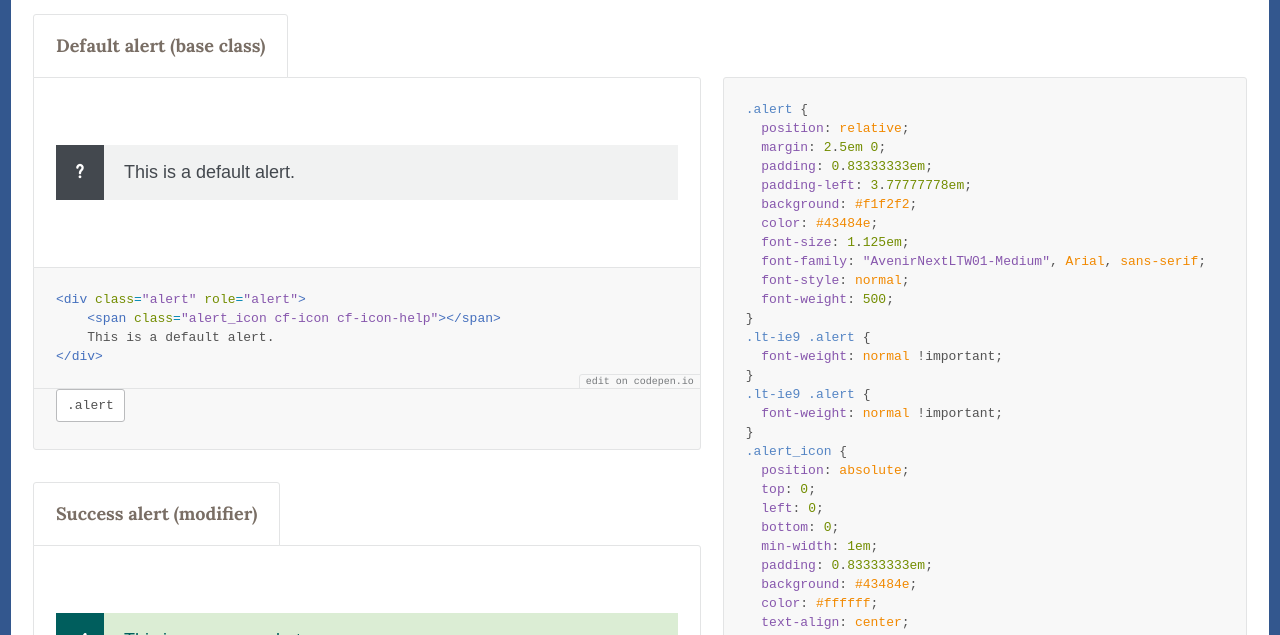
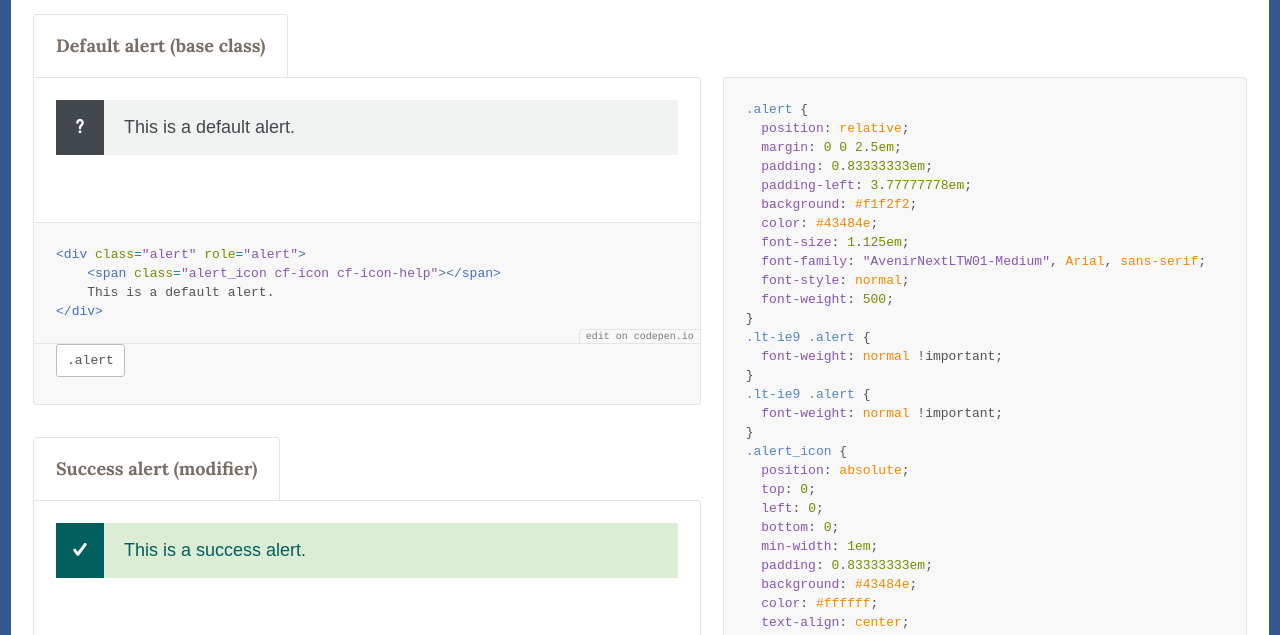
Before and after one commit to himedlooff/cf-alerts, a website: page docs/index.html in a window 1280 px wide. Shown: the part 165-800 px from the top of the page. Drawn offline with Linux system fonts and the light colour scheme; a web font is replaced by a local one.

Commit message:
Updates margins.

```diff
--- a/docs/index.html
+++ b/docs/index.html
@@ -147,7 +147,7 @@
       <div class="docs-css">
         <pre class="docs-code"><code data-language="css">.alert {
   position: relative;
-  margin: 2.5em 0;
+  margin: 0 0 2.5em;
   padding: 0.83333333em;
   padding-left: 3.77777778em;
   background: #f1f2f2;
--- a/src/cf-alerts.less
+++ b/src/cf-alerts.less
@@ -54,7 +54,7 @@
 .alert {
     position: relative;
     @font-size: 18px;
-    margin: unit(45px / @font-size, em) 0;
+    margin: 0 0 unit(45px / @font-size, em);
     padding: unit(15px / @font-size, em);
     padding-left: unit((@font-size + 15px + 15px + 20px) / @font-size, em);
     background: @gray-10;
```
Also changed, not shown: demo/static/css/main.css, docs/static/css/main.css.
